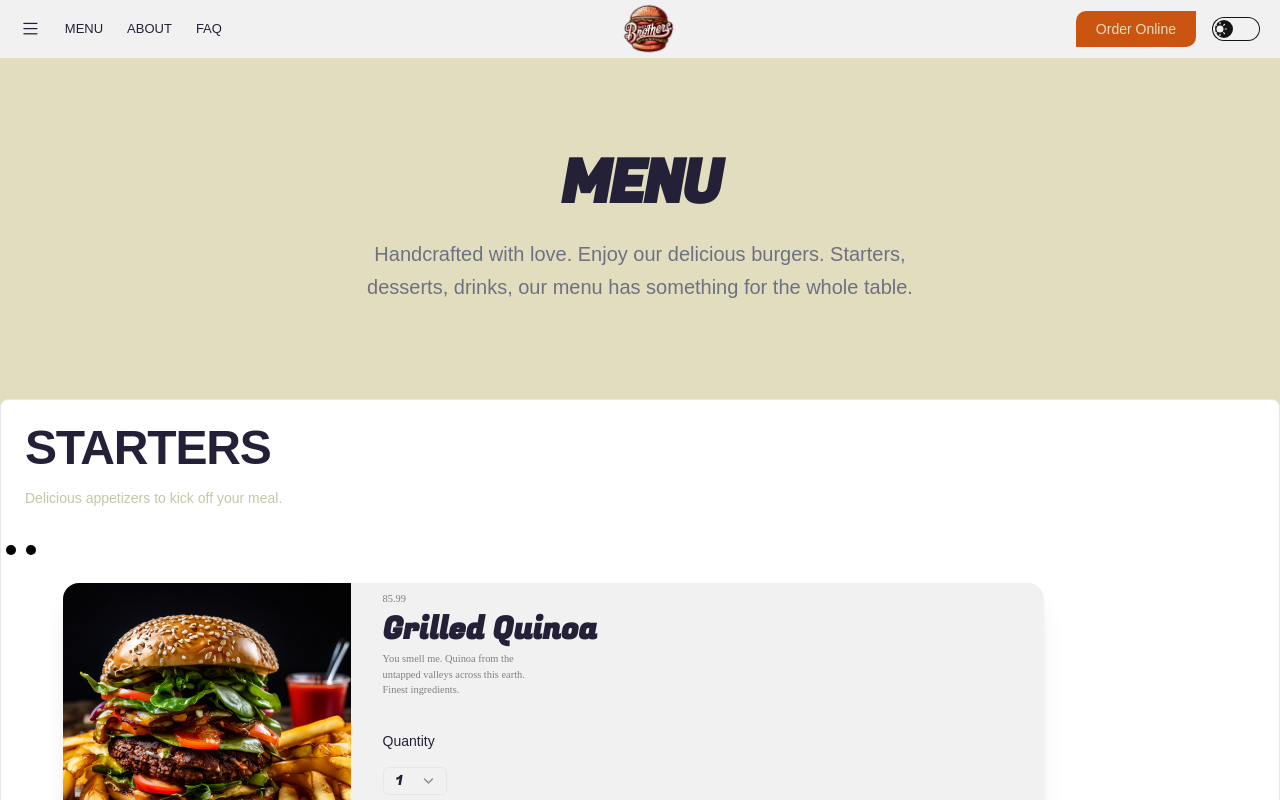
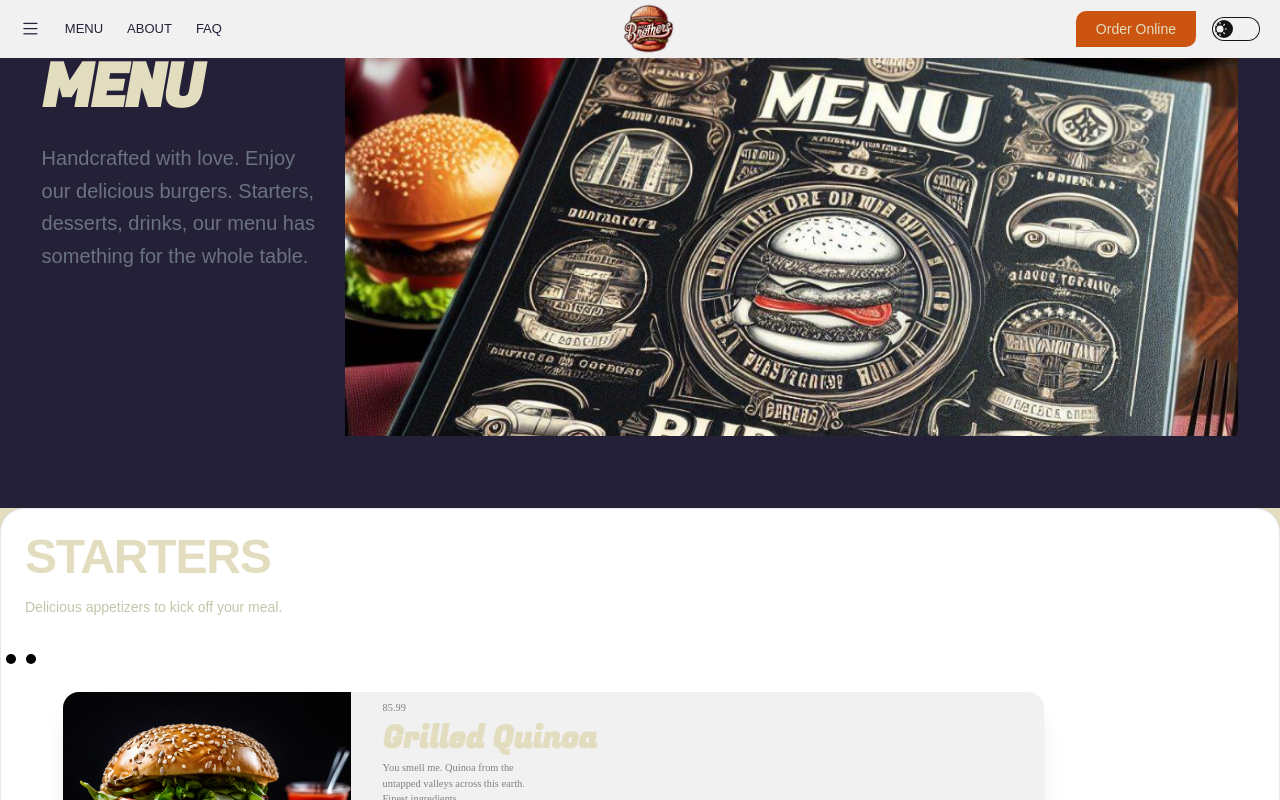
Before and after one commit to CEODemitri/burger-brothers, a SvelteKit app: page /Menu in a window 1280 px wide. Shown: the top 800 px of the page. Built offline with nearby package versions, Linux system fonts and the light colour scheme; a web font is replaced by a local one.

Commit message:
menu page edits

```diff
--- a/src/app.css
+++ b/src/app.css
@@ -218,66 +218,3 @@
   /* -------------------------- */
   /* Components */
   /* -------------------------- */
-
-  .primary-navigation {
-    --gap: 8rem;
-    --underline-gap: 2rem;
-    list-style: none;
-    padding: 0;
-    margin: 0;
-  }
-
-  .primary-navigation a {
-    text-decoration: none;
-  }
-
-  .primary-navigation a > span {
-    font-weight: 700;
-    margin-right: .5em;
-  }
-
-  .underline-indicators > * {
-    cursor: pointer;
-    padding: var(--underline-gap, 1rem) 0;
-    border: 0;
-    border-bottom: .2rem solid transparent;
-  }
-
-  .underline-indicators > *:hover,
-  .underline-indicators > *:focus {
-    border-color: hsla(var(--color-light), 0.5);
-  }
-
-  .underline-indicators > .active,
-  .underline-indicators > [aria-selected="true"] {
-    color: hsl(var(--color-light));
-    border-color: hsl(var(--color-light));
-  }
-
-  .dot-indicators > * {
-    cursor: pointer;
-    border: 0;
-    border-radius: 50%;
-    aspect-ratio: 1;
-    padding: .5em;
-    background-color: hsla(var(--color-light), 0.5)
-  }
-
-  .dot-indicators > *:hover,
-  .dot-indicators > *:focus {
-    background-color: hsla(var(--color-light, 1))
-  }
-
-  .dot-indicators > [aria-selected="true"] {
-    background-color: hsla(var(--color-light), 1);
-  }
-
-  .large-button {
-    font-family: var(--ff-sans-normal);
-    font-size: var(--fs-400);
-    letter-spacing: 4.72px;
-    padding: 1em 2em;
-    border: 1px solid hsl(var(--color-light));
-    border-radius: 5px;
-    cursor: pointer;
-  }
--- a/src/routes/Menu/+page.svelte
+++ b/src/routes/Menu/+page.svelte
@@ -71,25 +71,30 @@
 	];
 </script>
 
-<main class="flex-1 w-full bg-light text-dark">
-	<section class="w-full py-12 lg:py-24">
-		<div class="container grid items-center justify-center gap-4 px-4 text-center md:gap-10">
-			<div class="space-y-4 lg:space-y-6">
+<main class="flex-1 w-full bg-light">
+	<!-- header section -->
+	<section class="w-full">
+		<div class="container h-[450px] bg-dark grid grid-cols-12 grid-rows-4">
+			<div class="space-y-4 lg:space-y-6 col-span-3 row-span-4">
 				<h1 class="text-4xl font-bold tracking-tighter sm:text-5xl md:text-6xl ff-serif uppercase">
 					Menu
 				</h1>
 				<p
-					class="mx-auto max-w-[600px] text-gray-500 md:text-xl/relaxed lg:text-base/relaxed xl:text-xl/relaxed dark:text-gray-400 ff-sans"
+					class="max-w-[600px] text-gray-500 md:text-xl/relaxed lg:text-base/relaxed xl:text-xl/relaxed dark:text-gray-400 ff-sans"
 				>
 					Handcrafted with love. Enjoy our delicious burgers. Starters, desserts, drinks, our menu
 					has something for the whole table.
 				</p>
 			</div>
+
+			<div class="col-span-9 row-span-4">
+				<img src="../../menu.png" alt="" />
+			</div>
 		</div>
 	</section>
 
 	<!-- starters -->
-	<div class="rounded-lg border bg-card text-card-foreground shadow-sm bg-white" data-v0-t="card">
+	<div class="rounded-3xl border bg-card text-card-foreground shadow-sm bg-white" data-v0-t="card">
 		<div class="p-6 flex flex-row space-y-0 items-start gap-2">
 			<div class="grid gap-1">
 				<h3 class="text-5xl font-semibold whitespace-nowrap leading-none tracking-tight uppercase">
@@ -198,7 +203,7 @@
 	</div>
 
 	<!-- drinks -->
-	<div class="rounded-lg border bg-card text-card-foreground shadow-sm bg-white" data-v0-t="card">
+	<div class="rounded-lg border bg-card text-card-foreground shadow-sm" data-v0-t="card">
 		<div class="p-6 flex flex-row space-y-0 items-start gap-2">
 			<div class="grid gap-1">
 				<h3 class="text-5xl font-semibold whitespace-nowrap leading-none tracking-tight">Drinks</h3>
@@ -263,10 +268,7 @@
 	</div>
 
 	<!-- desserts -->
-	<div
-		class="rounded-lg border bg-card text-card-foreground shadow-sm bg-neutral-300"
-		data-v0-t="card"
-	>
+	<div class="rounded-lg border bg-card text-card-foreground shadow-sm" data-v0-t="card">
 		<div class="p-6 flex flex-row space-y-0 items-start gap-2">
 			<div class="grid gap-1">
 				<h3 class="text-5xl font-semibold whitespace-nowrap leading-none tracking-tight">
@@ -286,7 +288,7 @@
 	</div>
 
 	<!-- old people -->
-	<div class="rounded-lg border bg-card text-card-foreground shadow-sm bg-white" data-v0-t="card">
+	<div class="rounded-lg border bg-card text-card-foreground shadow-sm" data-v0-t="card">
 		<div class="p-6 flex flex-row space-y-0 items-start gap-2">
 			<div class="grid gap-1">
 				<h3 class="text-5xl font-semibold whitespace-nowrap leading-none tracking-tight">
```
Also changed, not shown: static/heroImg.png (deleted), static/menu.png (added).
